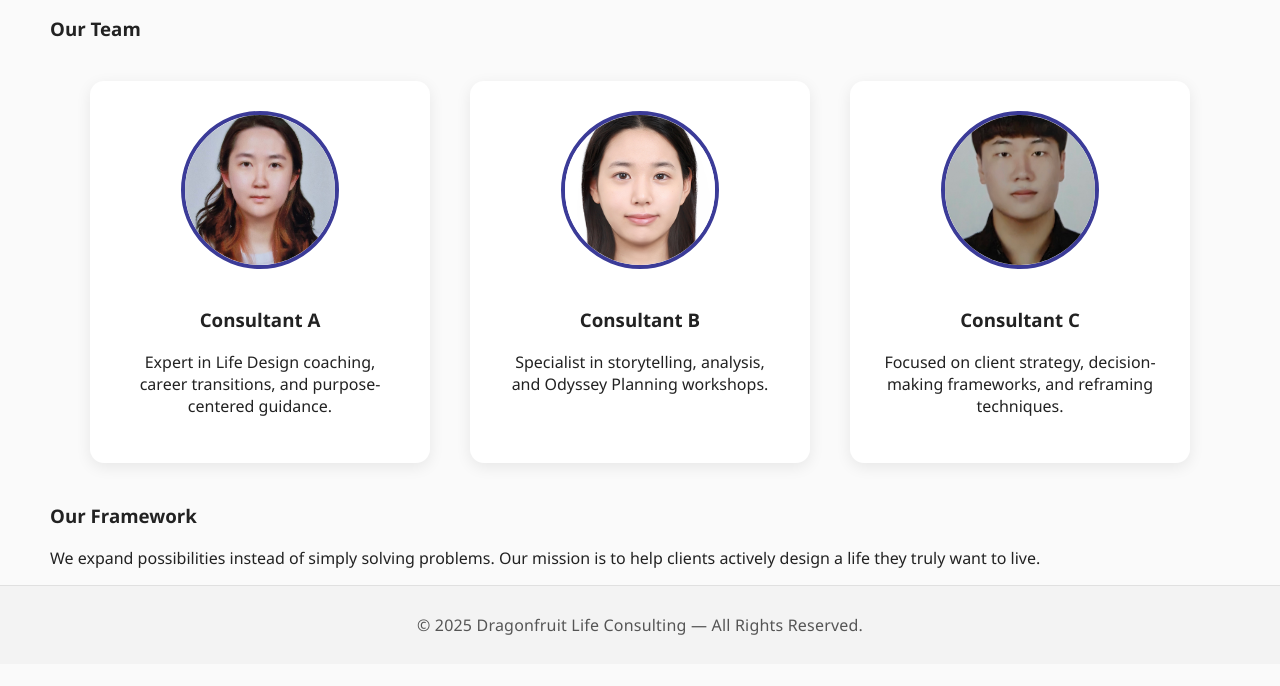
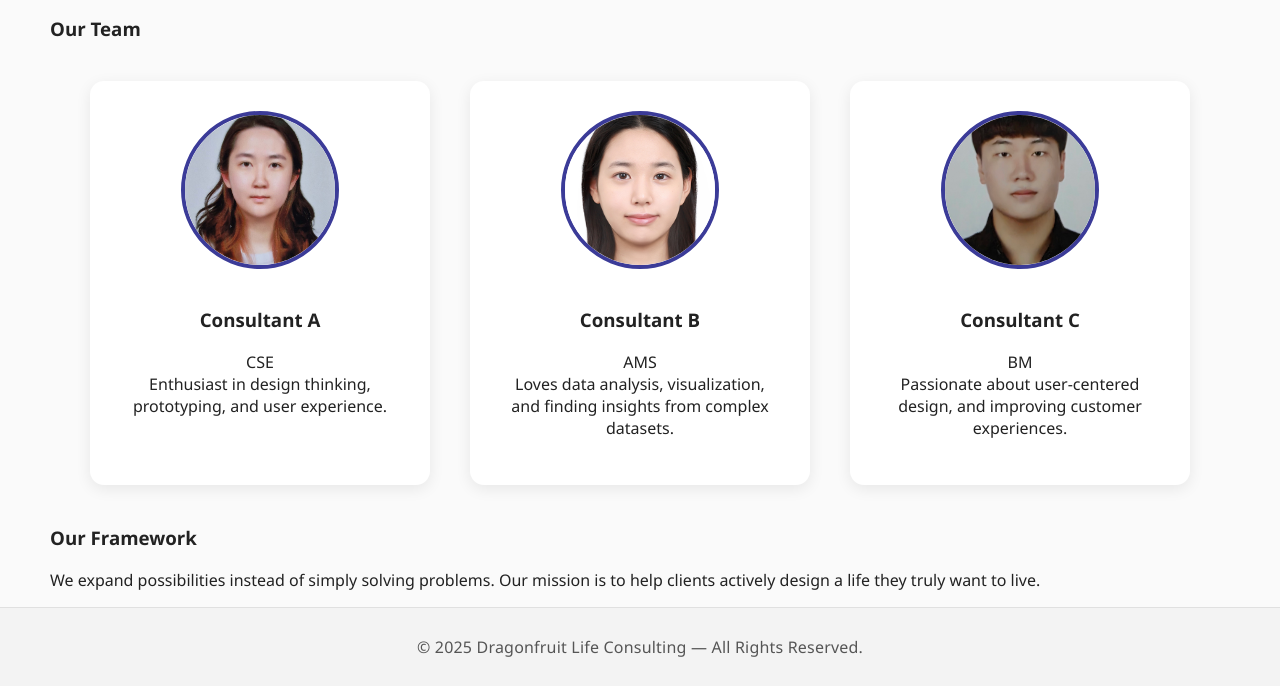
Before and after one commit to Chaehyeon08/dragonfruit, a plain HTML site: page about.html in a window 1280 px wide. Shown: the part 197-883 px from the top of the page. Before the commit the page ends 861 px from the top, so only its background shows below. Drawn offline with Linux system fonts and the light colour scheme.

Commit message:
about us

```diff
--- a/about.html
+++ b/about.html
@@ -34,19 +34,21 @@
     <div class="member fade">
       <img src="images/ChaehyeonPhoto.jpg" alt="Consultant A Photo" />
       <h3>Consultant A</h3>
-      <p>Expert in Life Design coaching, career transitions, and purpose-centered guidance.</p>
+      <p>CSE<br> Enthusiast in design thinking, prototyping, and user experience.</p>
     </div>
 
     <div class="member fade">
       <img src="images/KiwonRhee.jpg" alt="Consultant B Photo" />
       <h3>Consultant B</h3>
-      <p>Specialist in storytelling, analysis, and Odyssey Planning workshops.</p>
+      <p>AMS<br> Loves data analysis, visualization, and finding insights from complex datasets.
+      </p>
     </div>
 
     <div class="member fade">
       <img src="images/doyeopLee.jpg" alt="Consultant C Photo"/>
       <h3>Consultant C</h3>
-      <p>Focused on client strategy, decision-making frameworks, and reframing techniques.</p>
+      <p>BM<br> Passionate about user-centered design, and improving customer experiences.
+      </p>
     </div>
 
   </div>
```
